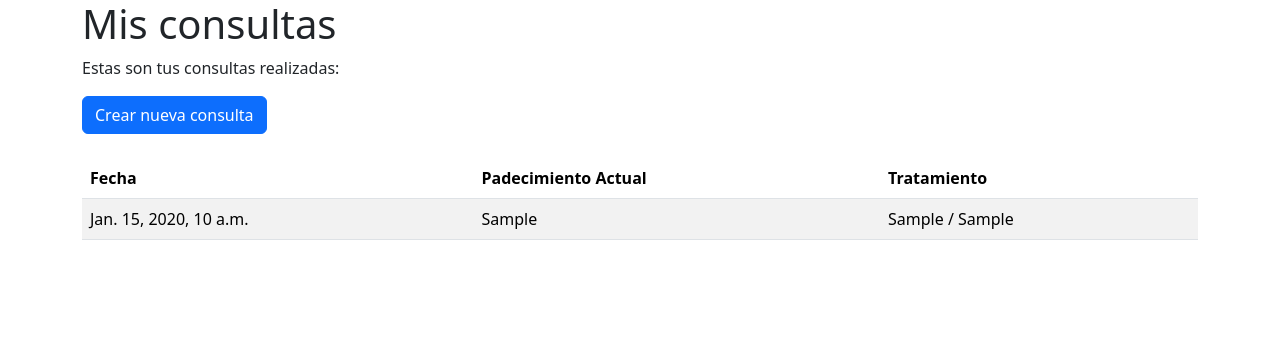
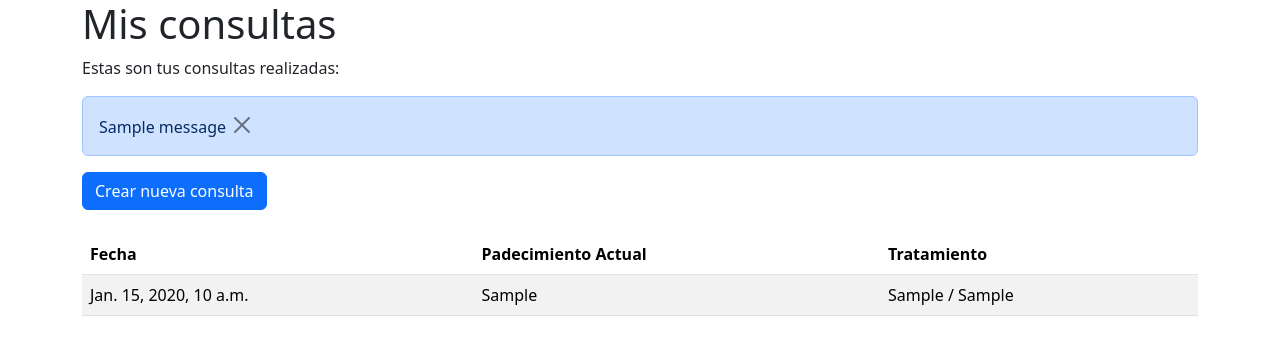
Before and after one commit to brianrscode/salud_lince, a Django app: template templates/medico_consultas.html in a window 1280 px wide. Shown: the top 355 px of the page. Run offline with Django 3.2, Linux system fonts and the light colour scheme; the template is opened without the code that fills it: most values are stand-ins (such as "Sample title", 1, 10 or a date in 2020); one stand-in notice (Sample message) is shown; some libraries are stand-ins or nearby versions.

Commit message:
Agrego el mostrar mensajes en las consultas del medico

```diff
--- a/templates/medico_consultas.html
+++ b/templates/medico_consultas.html
@@ -16,6 +16,21 @@
 
 <h1>Mis consultas</h1>
 <p>Estas son tus consultas realizadas:</p>
+
+{% if messages %}
+    {% for message in messages %}
+        <div class="alert alert-primary" role="alert">
+            {{ message }}
+            <button type="button" class="btn-close" data-bs-dismiss="alert" aria-label="Close"></button>
+        </div>
+    {% endfor %}
+{% endif %}
+{% if error %}
+    <div class="alert alert-danger d-flex align-items-center" role="alert">
+        {{ error }}
+        <button type="button" class="btn-close" data-bs-dismiss="alert" aria-label="Close"></button>
+    </div>
+{% endif %}
 
 <a class="btn btn-primary" href="{% url 'crear_consulta' %}">Crear nueva consulta</a><br><br>
 
```
